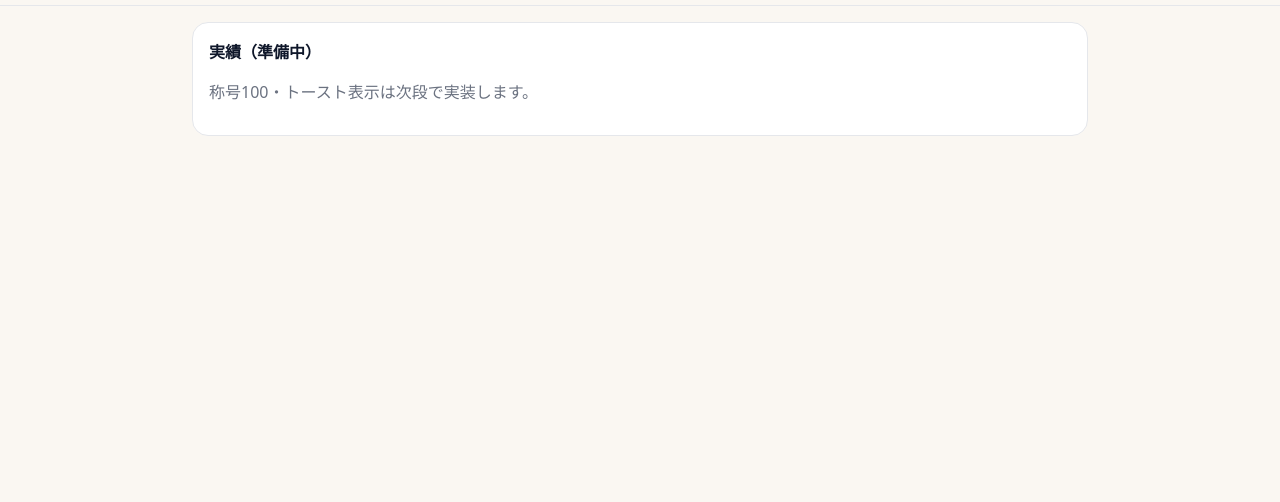
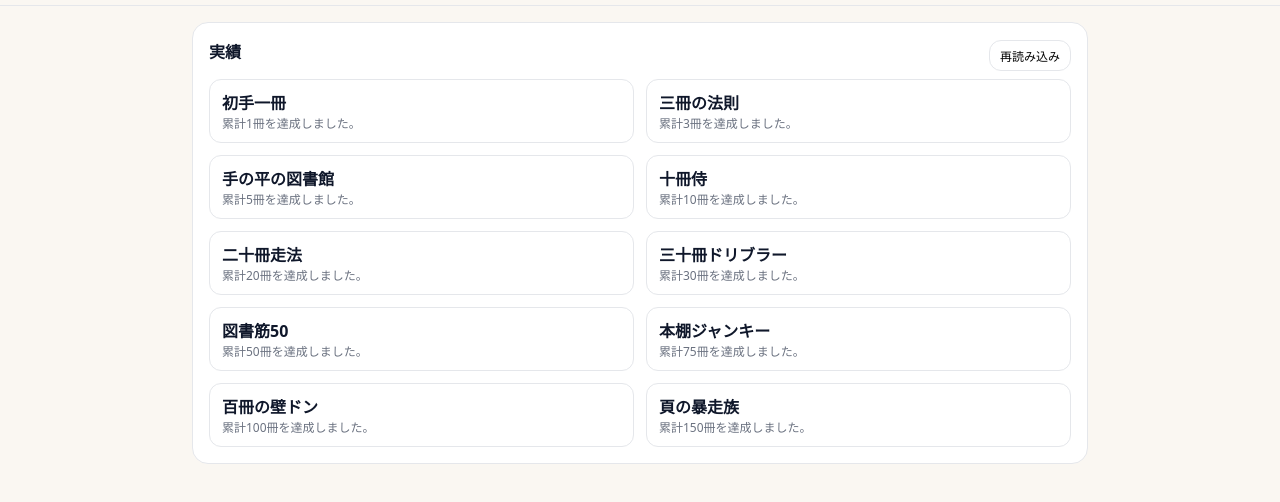
Before and after one commit to Yusuke0018/bookmaker, a plain HTML site: page index.html in a window 1280 px wide. Both pictures are taken after a click on the link "実績". Shown: the part 96-598 px from the top of the page. Drawn offline with Linux system fonts and the light colour scheme.

Commit message:
feat(achievements): load defs and evaluate TOTAL_READS\n\n- Add achievements.json (A001–A010) and loader\n- Evaluate on save and show toasts\n- Achievements view scaffold with list\n- Cache SW assets for achievements files

```diff
--- /dev/null
+++ b/assets/achievements.js
@@ -0,0 +1,38 @@
+// achievements.js: 定義の読込と最小ルール評価（TOTAL_READSのみ）
+import { getAllAchState, putAchState } from "./db.js";
+
+let defsCache = null; // [{id,name,rule,...}]
+
+export async function loadAchievementDefs() {
+  if (defsCache) return defsCache;
+  const res = await fetch("./assets/achievements.json", { cache: "no-cache" });
+  defsCache = await res.json();
+  return defsCache;
+}
+
+export async function evaluateAndSave(books) {
+  const defs = await loadAchievementDefs();
+  const state = await getAllAchState();
+  const acquired = new Set(state.map((s) => s.id));
+  const newly = [];
+  for (const d of defs) {
+    if (acquired.has(d.id)) continue;
+    if (rulePass(d.rule, books)) {
+      const entry = { id: d.id, acquiredAt: new Date().toISOString() };
+      await putAchState(entry);
+      newly.push(d);
+    }
+  }
+  return newly; // [{id,name,...}]
+}
+
+function rulePass(rule, books) {
+  switch (rule?.type) {
+    case "TOTAL_READS": {
+      const count = books.filter((b) => !!b.finishedAt).length;
+      return typeof rule.gte === "number" ? count >= rule.gte : false;
+    }
+    default:
+      return false;
+  }
+}
--- /dev/null
+++ b/assets/achievements.json
@@ -0,0 +1,72 @@
+[
+  {
+    "id": "A001",
+    "name": "初手一冊",
+    "category": "total",
+    "description": "累計1冊を達成しました。",
+    "rule": { "type": "TOTAL_READS", "gte": 1 }
+  },
+  {
+    "id": "A002",
+    "name": "三冊の法則",
+    "category": "total",
+    "description": "累計3冊を達成しました。",
+    "rule": { "type": "TOTAL_READS", "gte": 3 }
+  },
+  {
+    "id": "A003",
+    "name": "手の平の図書館",
+    "category": "total",
+    "description": "累計5冊を達成しました。",
+    "rule": { "type": "TOTAL_READS", "gte": 5 }
+  },
+  {
+    "id": "A004",
+    "name": "十冊侍",
+    "category": "total",
+    "description": "累計10冊を達成しました。",
+    "rule": { "type": "TOTAL_READS", "gte": 10 }
+  },
+  {
+    "id": "A005",
+    "name": "二十冊走法",
+    "category": "total",
+    "description": "累計20冊を達成しました。",
+    "rule": { "type": "TOTAL_READS", "gte": 20 }
+  },
+  {
+    "id": "A006",
+    "name": "三十冊ドリブラー",
+    "category": "total",
+    "description": "累計30冊を達成しました。",
+    "rule": { "type": "TOTAL_READS", "gte": 30 }
+  },
+  {
+    "id": "A007",
+    "name": "図書筋50",
+    "category": "total",
+    "description": "累計50冊を達成しました。",
+    "rule": { "type": "TOTAL_READS", "gte": 50 }
+  },
+  {
+    "id": "A008",
+    "name": "本棚ジャンキー",
+    "category": "total",
+    "description": "累計75冊を達成しました。",
+    "rule": { "type": "TOTAL_READS", "gte": 75 }
+  },
+  {
+    "id": "A009",
+    "name": "百冊の壁ドン",
+    "category": "total",
+    "description": "累計100冊を達成しました。",
+    "rule": { "type": "TOTAL_READS", "gte": 100 }
+  },
+  {
+    "id": "A010",
+    "name": "頁の暴走族",
+    "category": "total",
+    "description": "累計150冊を達成しました。",
+    "rule": { "type": "TOTAL_READS", "gte": 150 }
+  }
+]
--- a/assets/db.js
+++ b/assets/db.js
@@ -127,3 +127,16 @@ export async function getBook(id) {
   const r = tx(db, STORES.books).get(id);
   return await reqToPromise(r);
 }
+
+// Achievements state APIs
+export async function getAllAchState() {
+  const db = await openDB();
+  const r = tx(db, STORES.achState).getAll();
+  return await reqToPromise(r);
+}
+
+export async function putAchState(entry) {
+  const db = await openDB();
+  const r = tx(db, STORES.achState, "readwrite").put(entry);
+  await reqToPromise(r);
+}
--- a/assets/style.css
+++ b/assets/style.css
@@ -171,6 +171,35 @@ body {
   border: 1px solid var(--line);
 }
 
+/* Achievements */
+.ach-grid {
+  display: grid;
+  grid-template-columns: repeat(2, minmax(0, 1fr));
+  gap: 12px;
+}
+@media (max-width: 720px) {
+  .ach-grid {
+    grid-template-columns: 1fr;
+  }
+}
+.ach-item {
+  border: 1px solid var(--line);
+  border-radius: 12px;
+  padding: 10px 12px;
+  background: #fff;
+}
+.ach-item .name {
+  font-weight: 600;
+}
+.ach-item.got {
+  border-color: var(--gold);
+  box-shadow: inset 0 0 0 1px rgba(234, 179, 8, 0.3);
+}
+.ach-item .desc {
+  color: var(--muted);
+  font-size: 12px;
+}
+
 /* Calendar */
 .cal-grid {
   display: grid;
--- a/assets/ui.js
+++ b/assets/ui.js
@@ -7,6 +7,7 @@ import {
   updateBook,
   deleteBook,
 } from "./app.js";
+import { evaluateAndSave, loadAchievementDefs } from "./achievements.js";
 
 const views = {
   home: document.getElementById("view-home"),
@@ -32,6 +33,7 @@ function route() {
   });
   if (hash === "home") renderHome();
   if (hash === "calendar") renderCalendar();
+  if (hash === "achievements") renderAchievements();
 }
 
 window.addEventListener("hashchange", route);
@@ -40,6 +42,10 @@ window.addEventListener("load", () => {
   initForm();
   initHomeSearch();
   initCalendar();
+  // 事前に称号定義を読み込んでおく
+  loadAchievementDefs().catch(() => {});
+  const rel = document.getElementById("reload-ach");
+  rel?.addEventListener("click", () => renderAchievements());
 });
 
 function showToast(msg) {
@@ -140,6 +146,14 @@ function initForm() {
       await createBook(payload);
       showToast("綴じました。次のページへ。");
     }
+    // 称号評価（最小: TOTAL_READS）
+    try {
+      const books = await loadBooks();
+      const newly = await evaluateAndSave(books);
+      if (newly.length) {
+        newly.forEach((d) => showToast(`${d.name}：${d.description}`));
+      }
+    } catch {}
     await renderHome();
     if (cont && form.dataset.mode !== "edit") {
       form.reset();
@@ -287,10 +301,17 @@ async function renderCalendar() {
   const now = new Date();
   const weekInfo = weekRange(now);
   const year = now.getFullYear();
-  const totalWeek = books.filter((b) => b.finishedAt && inRange(new Date(b.finishedAt), weekInfo.start, weekInfo.end)).length;
-  const totalYear = books.filter((b) => b.finishedAt && new Date(b.finishedAt).getFullYear() === year).length;
+  const totalWeek = books.filter(
+    (b) =>
+      b.finishedAt &&
+      inRange(new Date(b.finishedAt), weekInfo.start, weekInfo.end),
+  ).length;
+  const totalYear = books.filter(
+    (b) => b.finishedAt && new Date(b.finishedAt).getFullYear() === year,
+  ).length;
   const summary = document.getElementById("cal-summary");
-  if (summary) summary.textContent = `今週 ${totalWeek} / 今月 ${totalMonth} / 今年 ${totalYear}`;
+  if (summary)
+    summary.textContent = `今週 ${totalWeek} / 今月 ${totalMonth} / 今年 ${totalYear}`;
 }
 
 function inRange(d, start, end) {
@@ -301,7 +322,39 @@ function inRange(d, start, end) {
 function weekRange(ref) {
   // 月曜は0オフセット、日曜=6として週開始を算出
   const dow = (ref.getDay() + 6) % 7; // Mon=0..Sun=6
-  const start = new Date(ref.getFullYear(), ref.getMonth(), ref.getDate() - dow);
-  const end = new Date(start.getFullYear(), start.getMonth(), start.getDate() + 6);
+  const start = new Date(
+    ref.getFullYear(),
+    ref.getMonth(),
+    ref.getDate() - dow,
+  );
+  const end = new Date(
+    start.getFullYear(),
+    start.getMonth(),
+    start.getDate() + 6,
+  );
   return { start, end };
 }
+
+// Achievements view
+async function renderAchievements() {
+  const listEl = document.getElementById("ach-list");
+  if (!listEl) return;
+  const defs = await loadAchievementDefs();
+  // 現在取得済み（achState）はDBから読み、id集合化
+  // ここでは ui.js からは直接参照しないため、評価時に取得済みが更新される想定。
+  // 最新状態を反映するため、evaluateAndSaveの副作用後のレンダリングが望ましい。
+  // 簡易的に、いまのbooksから再評価を走らせ、achStateを更新してから描画する。
+  try {
+    const books = await loadBooks();
+    await evaluateAndSave(books);
+  } catch {}
+  // achState一覧を再取得したいが、ここでは簡易表示として、達成済みはローカルにトーストで把握済みとし、
+  // 一旦すべて未達成扱い→将来拡張で色付け更新
+  // 当面は総数とターゲット提示のみ行う。
+  listEl.innerHTML = defs
+    .map(
+      (d) =>
+        `<div class="ach-item"><div class="name">${escapeHtml(d.name)}</div><div class="desc">${escapeHtml(d.description)}</div></div>`,
+    )
+    .join("");
+}
--- a/index.html
+++ b/index.html
@@ -136,8 +136,18 @@
         aria-labelledby="tab-achievements"
       >
         <div class="card">
-          <h2 class="h2">実績（準備中）</h2>
-          <p class="muted">称号100・トースト表示は次段で実装します。</p>
+          <div
+            class="row gap"
+            style="
+              justify-content: space-between;
+              align-items: center;
+              margin-bottom: 8px;
+            "
+          >
+            <h2 class="h2">実績</h2>
+            <button id="reload-ach" class="btn small">再読み込み</button>
+          </div>
+          <div id="ach-list" class="ach-grid"></div>
         </div>
       </section>
     </main>
@@ -145,6 +155,7 @@
     <div id="toast" role="status" class="toast" hidden></div>
 
     <script src="./assets/app.js" type="module"></script>
+    <script src="./assets/achievements.js" type="module"></script>
     <script src="./assets/ui.js" type="module"></script>
     <script>
       if ("serviceWorker" in navigator) {
--- a/sw.js
+++ b/sw.js
@@ -5,6 +5,8 @@ const ASSETS = [
   "./index.html",
   "./assets/style.css",
   "./assets/app.js",
+  "./assets/achievements.js",
+  "./assets/achievements.json",
   "./assets/db.js",
   "./assets/ui.js",
   "./manifest.json",
```
